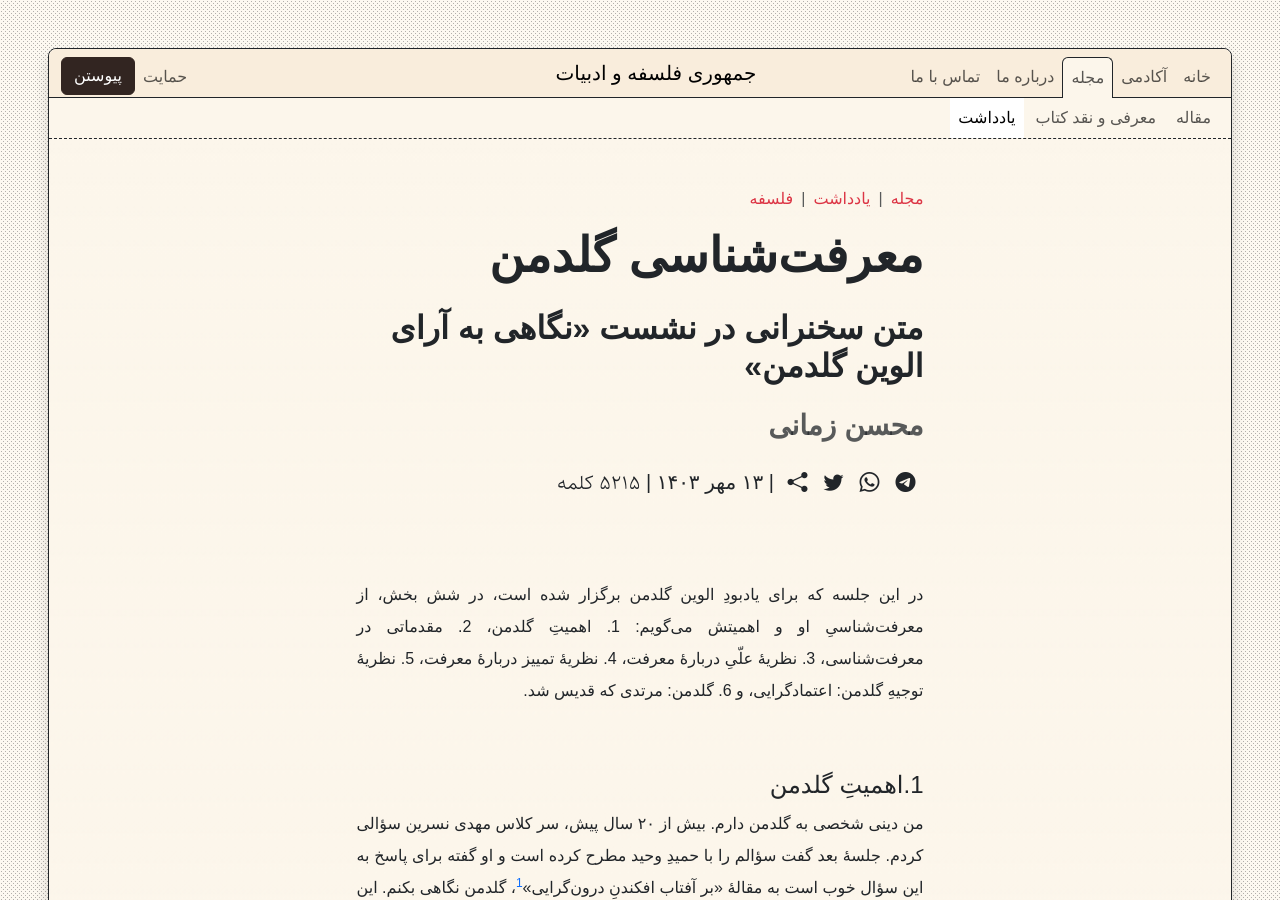
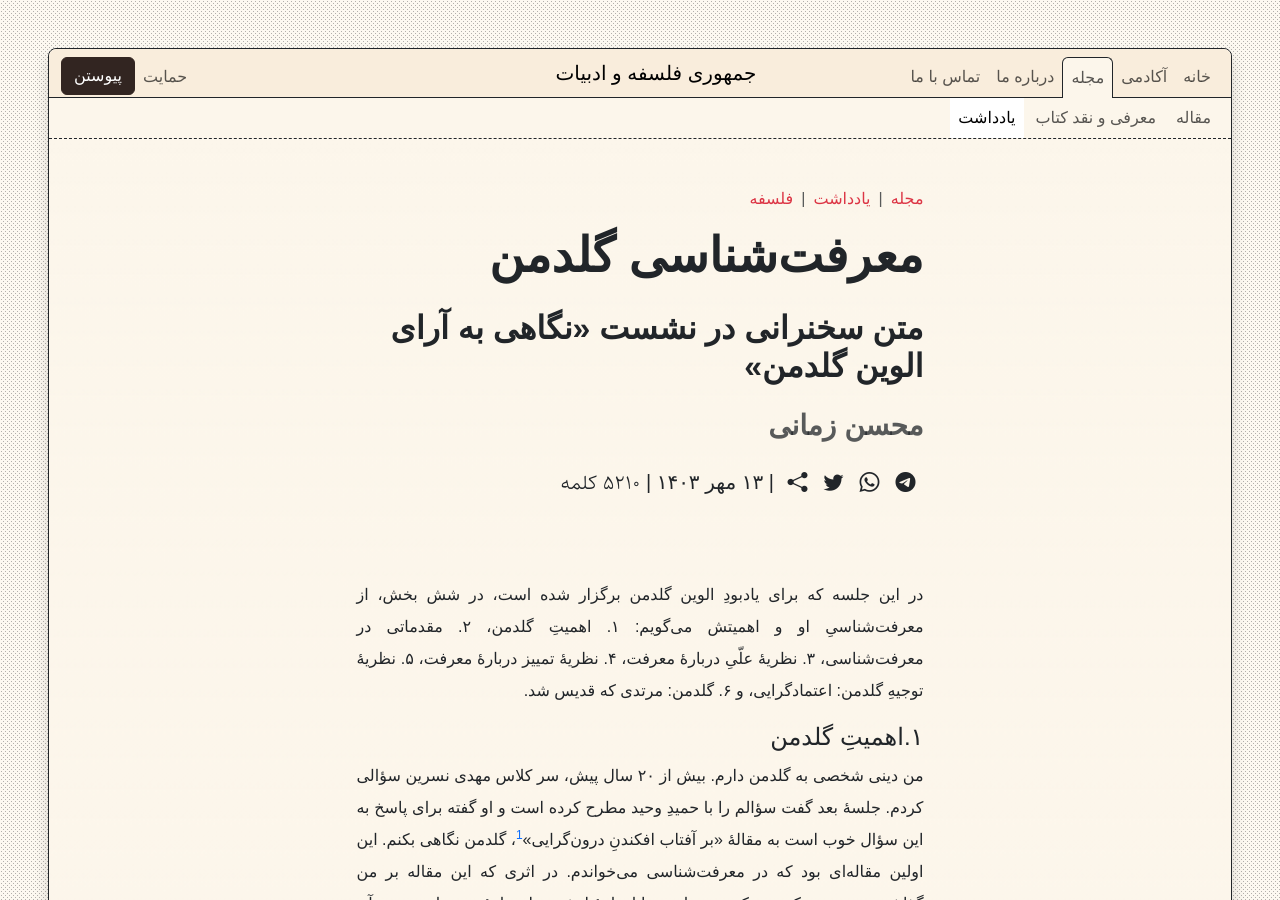
Before and after one commit to phicudemy/phicudemy.github.io, a Jekyll site: the page built from _posts/2024-10-05-goldman-epistemology.md, in a window 1280 px wide and 900 px high. Built offline with Jekyll 4.4.1, drawn with Linux system fonts in a browser that asks for light colours; some web fonts are replaced; comment, search, counter and statistics services are not loaded; some of the changed text lies outside the part shown.

Commit message:
TinaCMS content update

```diff
--- a/_posts/2024-10-05-goldman-epistemology.md
+++ b/_posts/2024-10-05-goldman-epistemology.md
@@ -16,11 +16,9 @@ tags:
 ---
 
 
-در این جلسه که برای یادبودِ الوین گلدمن برگزار شده است،‌ در شش بخش، از معرفت‌شناسیِ او و اهمیتش می‌گویم: 1. اهمیتِ گلدمن، 2. مقدماتی در معرفت‌شناسی، 3. نظریۀ علّیِ دربارۀ معرفت، 4. نظریۀ تمییز دربارۀ‌ معرفت، 5. نظریۀ توجیهِ گلدمن: اعتمادگرایی، و 6. گلدمن: مرتدی که قدیس شد.
+در این جلسه که برای یادبودِ الوین گلدمن برگزار شده است،‌ در شش بخش، از معرفت‌شناسیِ او و اهمیتش می‌گویم: ۱. اهمیتِ گلدمن، ۲. مقدماتی در معرفت‌شناسی، ۳. نظریۀ علّیِ دربارۀ معرفت، ۴. نظریۀ تمییز دربارۀ‌ معرفت، ۵. نظریۀ توجیهِ گلدمن: اعتمادگرایی، و ۶. گلدمن: مرتدی که قدیس شد.
 
-
-
-#### 1.اهمیتِ گلدمن
+#### ۱.اهمیتِ گلدمن
 
 من دینی شخصی به گلدمن دارم. بیش از ۲۰ سال پیش، سر کلاس مهدی نسرین سؤالی کردم. جلسۀ بعد گفت سؤالم را با حمیدِ وحید مطرح کرده است و او گفته برای پاسخ به این سؤال خوب است به مقالۀ «بر آفتاب افکندنِ درون‌گرایی»[^1]، گلدمن نگاهی بکنم. این اولین مقاله‌ای بود که در معرفت‌شناسی می‌خواندم. در اثری که این مقاله بر من گذاشت همین بس که منی که می‌خواستم پایان‌نامۀ ارشدم را دربارۀ هوسرل بنویسم آن را دربارۀ درون‌گرایی و برون‌گرایی در توجیه نوشتم. بیش‌ترِ این پایان‌نامه تقریری بود از چندین مقالۀ مهمِ گلدمن. این تأثیر در کتابی مقدماتی که در معرفت‌شناسی نوشته‌ام، *آشنایی با معرفت‌شناسی*، نشرِ هرمس، هم مشخص است. علاوه‌بر این‌‌ها، به غیر از دورۀ اخیر، هر بار که معرفت‌شناسی درس داده‌ام، حتماً لااقل یک مقاله از گلدمن هم در بینِ مقاله‌هایی بوده که تدریس ‌کرده‌ام.
 
@@ -46,9 +44,7 @@ tags:
 
 حال کمی دقیق‌تر به معرفت‌شناسیِ گلدمن نظری بیفکنیم. پیش‌ازآن، باید کمی مقدماتِ معرفت‌شناسی بگویم.
 
-
-
-#### 2. مقدماتی در معرفت‌شناسی
+ #### ۲. مقدماتی در معرفت‌شناسی
 
 از زمانِ افلاطون این امر دانسته بود که برای معرفت داشتن صرفِ باورِ صادق داشتن کافی نیست. ما برای معرفت ارزش قائلیم و باوری که صرفاً از رویِ بخت و اقبال صادق افتاده باشد شایستۀ چنین ارزش‌گذاری‌ای نیست. فرض کنید چون امشب قمر در عقرب است، باور می‌آورم که «‌امشب اسرائیل به ایران حمله می‌کند». حتی اگر واقعاً امشب چنین حمله‌ای رخ دهد، من واجدِ معرفت به این گزاره نیستم که «‌امشب اسرائیل به ایران حمله می‌کند»؛ اما اگر مثلاً رئیسِ استخباراتِ امارتِ طالبان، با بررسیِ دقیق اطلاعاتی که به‌نحوِ مناسبی به دست آورده است، باور بیاورد که «اسرائیل امشب به ایران حمله خواهد کرد»، و واقعاً هم چنین شود، او به آن باورِ صادقش معرفت دارد. چیزی که در باورِ من مفقود و در باورِ آن طالب موجود است «توجیه» خوانده می‌شود.
 
@@ -65,8 +61,6 @@ tags:
 می‌دانیم که از بینِ این سه، تنها باورِ سوم درست است. این باور موجه هم است، چون منطقاً از باوری موجه، هرچند کاذب، استنتاج شده است. اما به نظرِ می‌رسد که تنها بخت و اقبال باعث شده است که باورِ سوم مقداد درست از آب دربیاید. چنان‌که پیش‌تر گفتم، چنین بخت و اقبال‌هایی مانعِ معرفت داشتن‌اند. چون این باورِ صادق موجه هم است، این مثال نشان می‌دهد که توجیه برای گریز از بخت‌ و اقبال‌هایی چنین کافی نیست.
 
 مثالی که گفتیم بازسازیِ یکی از مثال‌هایی است که در مقالۀ معروف و کوتاهِ گتیه آمده است. مقاله‌ای که در سالِ ۱۹۶۳ و با عنوانِ «آیا باورِ صادق موجه معرفت است؟» متشر شد و طوفانی در معرفت‌شناسی به پا کرد. بسیاری کوشیدند با افزدونِ شرطِ چهارمی برای معرفت، یعنی شرطی علاوه‌بر باور و توجیه و صدق، از شرِ اشکالِ گتیه خلاص شوند؛ اما برای هر پیش‌نهادی از این دست خیلی زود مثالی گتیه‌ای پیدا شد و آن را به همان‌جا فرستاد که گتیه تحلیلِ سنتی معرفت را فرستاده بود؛ این تحلیل که معرفت همان باورِ صادقِ موجه است.
-
-
 
 ### ۳.نظریۀ علّی دربارۀ معرفت
 
@@ -122,9 +116,7 @@ tags:
 
 گلدمن هم خود به این امر آگاه است و می‌گوید که دربارۀ معرفت‌هایِ ریاضی به نظریۀ سنتیِ معرفت قائل است: معرفتِ ریاضی همان باورِ صادقِ موجه به گزاره‌هایِ ریاضی است.
 
-
-
-#### 4. نظریۀ تمییز دربارۀ معرفت
+#### ۴. نظریۀ تمییز دربارۀ معرفت
 
 گلدمن، در مقالۀ اثرگذاری که نُه سال بعد (۱۹۷۶) با عنوانِ «تمییز و معرفتِ حسی» نوشت، مثالِ نقضی جالب برای نظریۀ علّیِ خود مطرح کرد. این مثال نشان می‌دهد که موقعیت‌هایِ ممکنی وجود دارند که در آن‌ها معرفت رخ نداده است، ولی نظریۀ علّی انتسابِ معرفت می‌دهد.
 
@@ -152,9 +144,7 @@ tags:
 - درستکی: اگر (گ) صادق نمی‌بود، (ش) همین شواهدی را نمی‌داشت که اکنون دارد.
 - سوسا: اگر (ش) باور می‌آورد که (گ)، هنوز هم (گ) صادق می‌بود.
 
-
-
-#### 5. نظریۀ توجیهِ گلدمن: اعتمادگرایی
+#### ۵. نظریۀ توجیهِ گلدمن: اعتمادگرایی
 
 تا حال تنها از نظریۀ معرفتِ گلدمن گفتیم، اما احتمالاً نظریۀ او دربارۀ توجیه حتی مهم‌تر از نظریۀ او دربارۀ معرفت است.
 
@@ -164,13 +154,13 @@ tags:
 
 گلدمن کار را با بررسی و ردِ پیش‌نهادهایی شروع می‌کند که پیش‌تر با همین هدف مطرح شده‌اند. بگذارید چندتایی‌اش را با هم بکاویم:
 
-1\. باور به‌نحوی غیراستنتاجی موجه است، اگر و تنها اگر تردیدناپذیر باشد.
+۱\. باور به‌نحوی غیراستنتاجی موجه است، اگر و تنها اگر تردیدناپذیر باشد.
 
 برای بررسیِ این پیش‌نهاد باید ببینیم که منظور از «تردیدناپذیر» چیست؟ اگر منظور این است که نتوان دلیلی بر ضدِ آن آورد، چون مفهومِ دلیل، موجه‌کننده، خود امری معرفتی است، این پیش‌نهاد مقبول نیست.
 
 مفهومِ روان‌شناسانۀ تشکیک‌ناپذیری هم نمی‌تواند کمکی کند. توجیه معرفتی باید ربطی به صدق داشته باشد، اما کاملاً ممکن است که یقینی روان‌شناختی هیچ نسبتی با صدق نداشته باشد. مثلاً چه‌بسا ساکنِ شهرک‌هایِ یهودی‌نشینِ اشغالی یقین داشته باشد که این زمین را خودِ خدا به نامش کرده است، اما این باورش را از نظرِ معرفتی مطلوب یا موجه نمی‌کند.
 
-2\. باوری به‌نحوِ غیراستنتاجی موجه است که خودنمون باشد.
+۲\. باوری به‌نحوِ غیراستنتاجی موجه است که خودنمون باشد.
 
 باوری به (گ) خودنمون است، اگر و تنها اگر ضرورتاً اگر (گ) درست باشد، شخص باور بیاورد که (گ).
 
@@ -186,9 +176,7 @@ tags:
 
 فرض کنید باوری را با تعمیمی دل‌خواهانه به دست آورده باشم؛ مثلاً باور به این‌که هرکس عنبر نصارا دود کند عفونت نمی‌کند. اما باوری دیگر را با فرایندِ باورسازی مناسب کسب کرده‌ام: از پزشکی شنیده‌ام که آنتی‌بیوتیک عفونت را از بین می‌برد. فرض کنید بدونِ این‌که منشأ این باورهای را به یاد آورم، با فرایندِ باورسازِ یادآوری که قابل‌اعتماد است، هردو را به یاد می‌آورم. از نظرِ شواهدی که اکنون دارم، این دو باور هیچ فرقی با هم نمی‌کنند، اما به‌سببِ تاریخِ علّیِ متفاوتشان اولی موجه نیست و دومی موجه است.
 
-
-
-#### 6. گلدمن؛ مرتدی که قدیس شد
+#### ۶. گلدمن؛ مرتدی که قدیس شد
 
 حال زمانِ آن رسیده است که بگویم چرا این نظریه‌هایِ گلدمن انقلابی‌اند. ابتدا خیلی کوتاه اشاره‌ای کنم که سنتِ درون‌گرایانۀ معرفت‌شناسی چه ویژگی‌‌هایی داشت.
 
@@ -218,7 +206,7 @@ tags:
 
 خلاصۀ ادعایِ گلدمن این است که ‌امورِ بیرونی و علتِ تشکیلِ باور تعیین می‌کنند که باوری موجه است یا نه. پیش از او، به‌نظرِ بسیاری این ادعا خطایی آشکار بود. امروزه چنین نیست و بسیاری بر این گمان‌اند که حق با اوست. علتِ بخشِ مهمی از این تغییر گلدمن بود. او مرتدی بود که قدیس شد. خاک بر او خوش!
 
-
+***
 
 #### مراجع:
 
```
